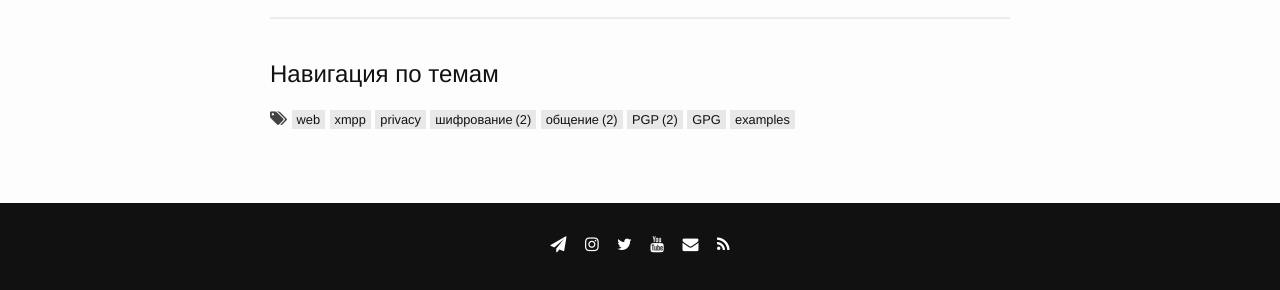
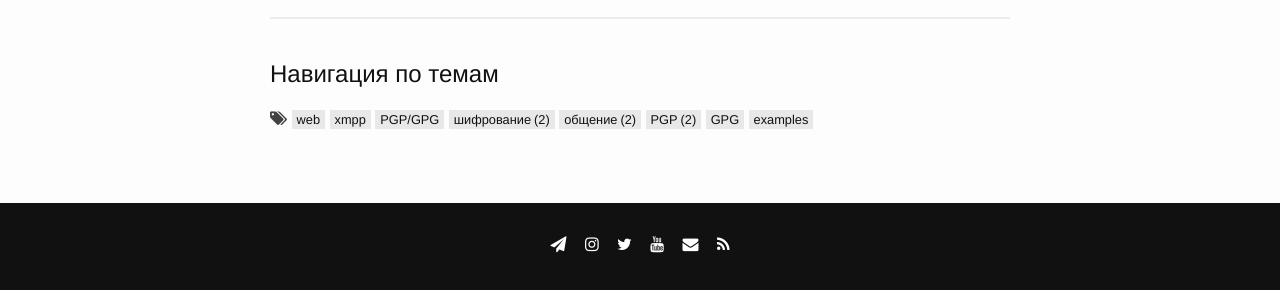
Before and after one commit to 2b7E1n6D0e5R7/2b7E1n6D0e5R7.github.io, a Jekyll site: the page built from index.html, in a window 1280 px wide. Shown: the part 607-897 px from the top of the page. Built offline with Jekyll 4.4.1, drawn with Linux system fonts in a browser that asks for light colours; the list of posts is cut into pages by our own code.

Commit message:
Update 2019-08-14-dialog-bez-logov.md

```diff
--- a/_posts/2019-08-14-dialog-bez-logov.md
+++ b/_posts/2019-08-14-dialog-bez-logov.md
@@ -1,7 +1,7 @@
 ---
 title: Диалог без логов. Безопасное общение в глобальной сети.
 layout: post
-tags: web xmpp privacy
+tags: web xmpp PGP/GPG
 ---
 
 <b class="bukvica">Н</b>ас окружают смартфоны, компьютеры, умные часы и интеллектуальные кофеварки. Почти в каждом рекламном слогане подобной техники мы видим три ключевых слова: удобство, быстрота и безопасность. Эргономика современных устройств действительно постоянно развивается и почти не вызывает нареканий, то же можно сказать и о быстродействии.
```
